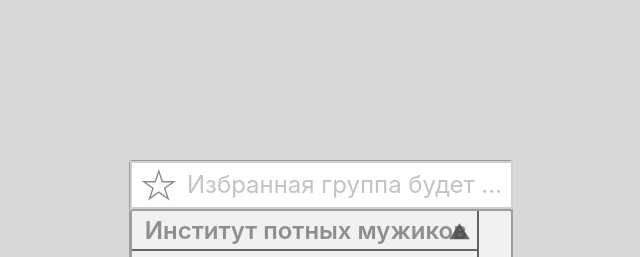
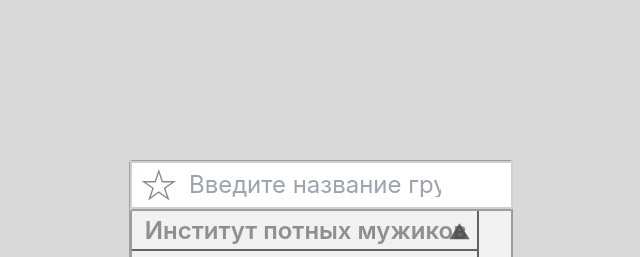
Before and after one commit to ystuler/frontend, a Vue app: page /group in a window 1280 px wide. Shown: the top 257 px of the page, without its empty margins (319-959 px from the left). Built offline with nearby package versions, Linux system fonts and the light colour scheme.

Commit message:
feat(group): add input for search

```diff
--- /dev/null
+++ b/src/components/Group/SearchMenuComponent.vue
@@ -0,0 +1,54 @@
+
+<script setup lang="ts">
+import { ref, computed } from 'vue';
+import {useGroupStore} from "../../stores/group.store.ts";
+
+const groupStore = useGroupStore();
+const searchQuery = ref('');
+
+const filteredGroups = computed(() => {
+  return groupStore.filterGroups(searchQuery.value);
+});
+
+const showDropdown = computed(() => searchQuery.value.length > 0);
+</script>
+
+<template>
+  <div class="search-input-container">
+    <input
+        class="input"
+        type="text"
+        placeholder="Введите название группы"
+        v-model="searchQuery"
+    >
+    <div class="dropdown-menu" v-if="showDropdown">
+      <div v-for="group in filteredGroups" :key="group.id" class="dropdown-item">
+        {{ group.name }}
+      </div>
+    </div>
+  </div>
+</template>
+
+<style scoped>
+.search-input-container {
+
+}
+.input{
+  font-size: 24px;
+  font-family: Inter, serif;
+  color: rgb(196, 194, 194);
+  margin-left: 10px;
+  border: 2px solid transparent;
+  width: 20vw;
+  height: 3.5vh;
+  outline: none;
+  overflow: hidden;
+  transition: all 0.5s;
+}
+
+
+.dropdown-menu {
+  position: absolute;
+  background-color: #f9f9f9;
+}
+</style>
--- a/src/components/Group/SelectionComponent.vue
+++ b/src/components/Group/SelectionComponent.vue
@@ -20,8 +20,10 @@
             color-back="#F6B80A"
           />
         </div>
-
-        <span class="favorite-group">{{ holder }}</span>
+        <span v-if="holder=='Избранная группа будет тут...'">
+            <SearchMenuComponent></SearchMenuComponent>
+        </span>
+        <span v-else class="favorite-group">{{ holder }}</span>
       </div>
       <div class="rectangle2">
         <div class="scroll-wrapper">
@@ -37,7 +39,7 @@
                 >
                   <span class="p fac">{{ group.faculty }}</span>
                   <AppArrowIcon
-                    v-if="activefaculty === group.id"
+                    v-if="activeFaculty === group.id"
                     rotate="0"
                     width="35"
                     height="35"
@@ -52,7 +54,7 @@
                   />
                 </div>
 
-                <ul v-if="activefaculty === group.id">
+                <ul v-if="activeFaculty === group.id">
                   <li
                     v-for="direction in group.direction"
                     :key="direction.id"
@@ -121,9 +123,9 @@ import {useGroupStore} from "../../stores/group.store.ts";
 import {ref} from "vue";
 import AppArrowIcon from "../icons/AppArrowIcon.vue";
 import AppStarIcon from "../icons/AppStarIcon.vue";
-
+import SearchMenuComponent from "./SearchMenuComponent.vue";
 const groupStore = useGroupStore();
-const activefaculty = ref<number | null>(null);
+const activeFaculty = ref<number | null>(null);
 const activeGroup = ref<number | null>(null);
 const selectedGroupNameId = ref<number | null>(null);
 
@@ -136,10 +138,10 @@ const toggleGroupVisibility = (directionId: number) => {
 };
 
 const togglefacultyVisibility = (groupId: number) => {
-  if (activefaculty.value === groupId) {
-    activefaculty.value = null;
+  if (activeFaculty.value === groupId) {
+    activeFaculty.value = null;
   } else {
-    activefaculty.value = groupId;
+    activeFaculty.value = groupId;
   }
 };
 
--- a/src/stores/group.store.ts
+++ b/src/stores/group.store.ts
@@ -25,5 +25,19 @@ export interface GroupState {
 export const useGroupStore = defineStore('group', {
     state: (): GroupState => ({
         groups: groups as Group[]
-    })
+    }),
+    getters: {
+        filterGroups: (state) => {
+            return (query: string) => {
+                const lowerQuery = query.toLowerCase();
+                return state.groups.flatMap(faculty =>
+                    faculty.direction.flatMap(direction =>
+                        direction.list.filter(group =>
+                            group.name.toLowerCase().includes(lowerQuery)
+                        )
+                    )
+                );
+            };
+        }
+    }
 });
```
